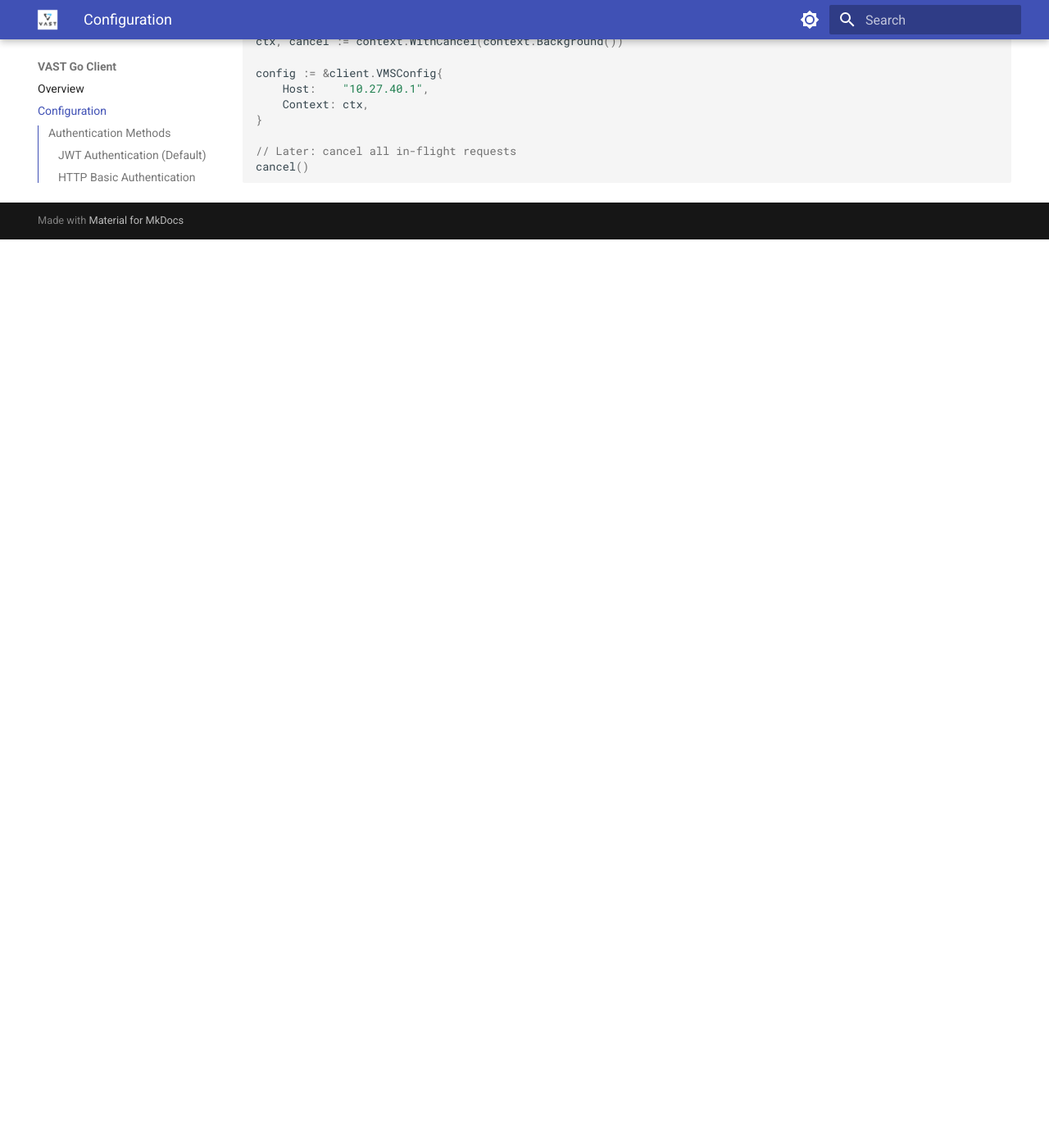
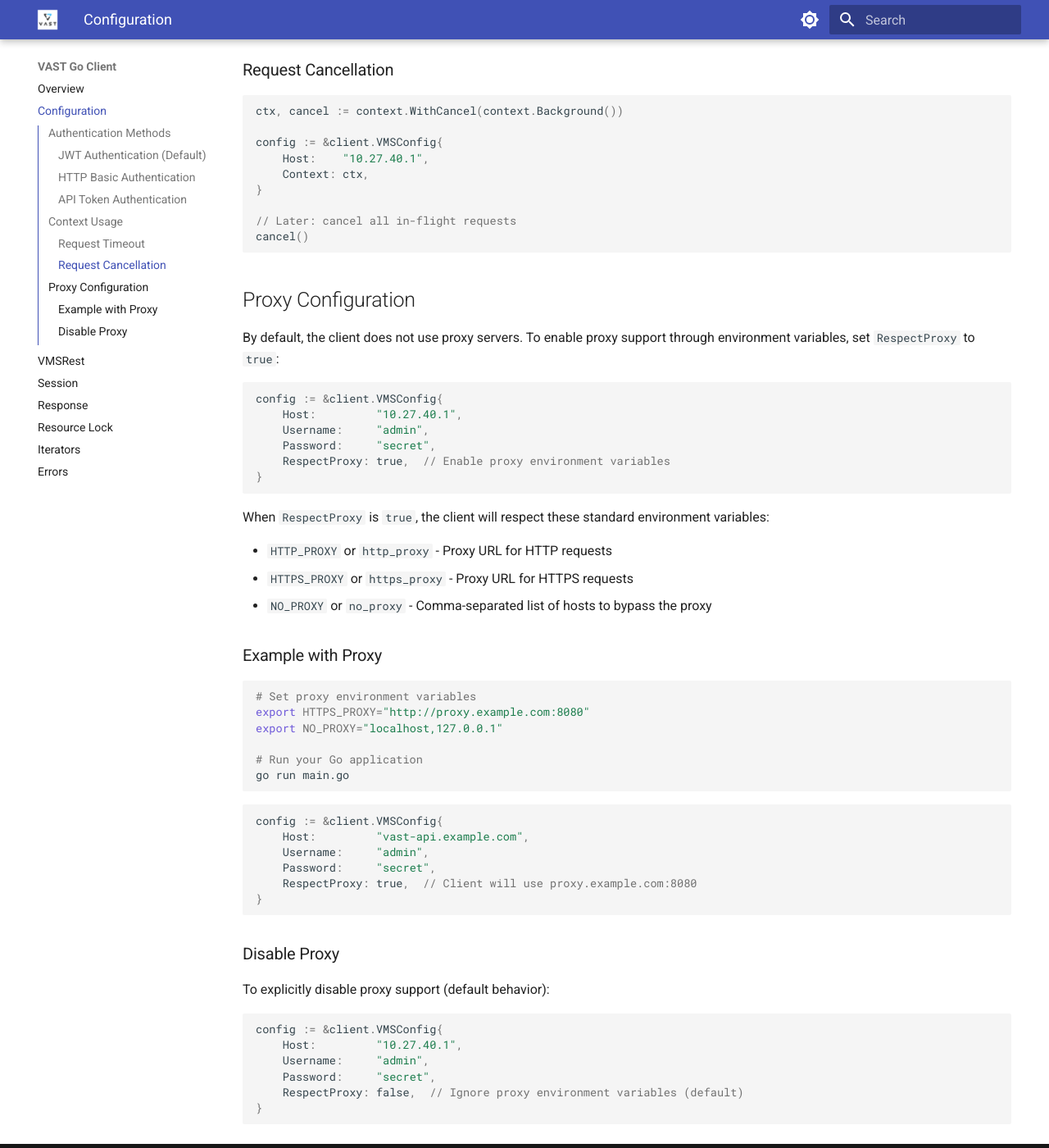
Before and after one commit to vast-data/go-vast-client, an MkDocs documentation site: the page built from docs/configuration.md, in a window 1280 px wide and 1400 px high, scrolled down 2969 px. Shown: the whole window at 82% size. Built offline with MkDocs 1.6.1 and Material for MkDocs 9.7.7, drawn with Linux system fonts in a browser that asks for light colours; before the commit the page ends 3261 px from its top, so only the background shows below that; some of the changed text lies outside the part shown.

Commit message:
introduced respectProxy config attribute

````diff
--- a/docs/configuration.md
+++ b/docs/configuration.md
@@ -12,6 +12,7 @@ config := &client.VMSConfig{
     UseBasicAuth:   false,     // Use HTTP Basic Auth instead of JWT
     Tenant:         "mytenant", // Optional tenant for scoped authentication
     SslVerify:      true,
+    RespectProxy:   true,      // Respect proxy environment variables (HTTP_PROXY, HTTPS_PROXY, NO_PROXY)
     Timeout:        &timeout,
     MaxConnections: 10,
     UserAgent:      "vast-go-client/1.0",
@@ -38,6 +39,7 @@ config := &client.VMSConfig{
 | `UseBasicAuth`  | `bool`                                                                               | Use HTTP Basic Authentication instead of JWT (requires `Username`/`Password`).    | ❌      | `false`          |
 | `Tenant`        | `string`                                                                             | Optional tenant name for tenant scoped authentication (tenant admin).             | ❌      | —                |
 | `SslVerify`     | `bool`                                                                               | Verify SSL certificates when `true`.                                              | ❌      | `false`          |
+| `RespectProxy`  | `bool`                                                                               | Respect proxy environment variables (`HTTP_PROXY`, `HTTPS_PROXY`, `NO_PROXY`).   | ❌      | `false`          |
 | `Timeout`       | `*time.Duration`                                                                     | HTTP timeout for API requests. If `nil`, a default is used.                       | ❌      | `30s`            |
 | `MaxConnections`| `int`                                                                                | Max concurrent HTTP connections.                                                  | ❌      | `10`             |
 | `UserAgent`     | `string`                                                                             | Optional custom `User-Agent` string for HTTP requests.                            | ❌      | `vast-go-client` |
@@ -110,3 +112,55 @@ config := &client.VMSConfig{
 // Later: cancel all in-flight requests
 cancel()
 ```
+
+## Proxy Configuration
+
+By default, the client does not use proxy servers. To enable proxy support through environment variables, set `RespectProxy` to `true`:
+
+```go
+config := &client.VMSConfig{
+    Host:         "10.27.40.1",
+    Username:     "admin",
+    Password:     "secret",
+    RespectProxy: true,  // Enable proxy environment variables
+}
+```
+
+When `RespectProxy` is `true`, the client will respect these standard environment variables:
+
+- `HTTP_PROXY` or `http_proxy` - Proxy URL for HTTP requests
+- `HTTPS_PROXY` or `https_proxy` - Proxy URL for HTTPS requests
+- `NO_PROXY` or `no_proxy` - Comma-separated list of hosts to bypass the proxy
+
+### Example with Proxy
+
+```bash
+# Set proxy environment variables
+export HTTPS_PROXY="http://proxy.example.com:8080"
+export NO_PROXY="localhost,127.0.0.1"
+
+# Run your Go application
+go run main.go
+```
+
+```go
+config := &client.VMSConfig{
+    Host:         "vast-api.example.com",
+    Username:     "admin",
+    Password:     "secret",
+    RespectProxy: true,  // Client will use proxy.example.com:8080
+}
+```
+
+### Disable Proxy
+
+To explicitly disable proxy support (default behavior):
+
+```go
+config := &client.VMSConfig{
+    Host:         "10.27.40.1",
+    Username:     "admin",
+    Password:     "secret",
+    RespectProxy: false,  // Ignore proxy environment variables (default)
+}
+```
````
Also changed, not shown: docs/index.md (+1 -1 lines), docs/iterators.md (+1 -0 lines), 4 other files.
